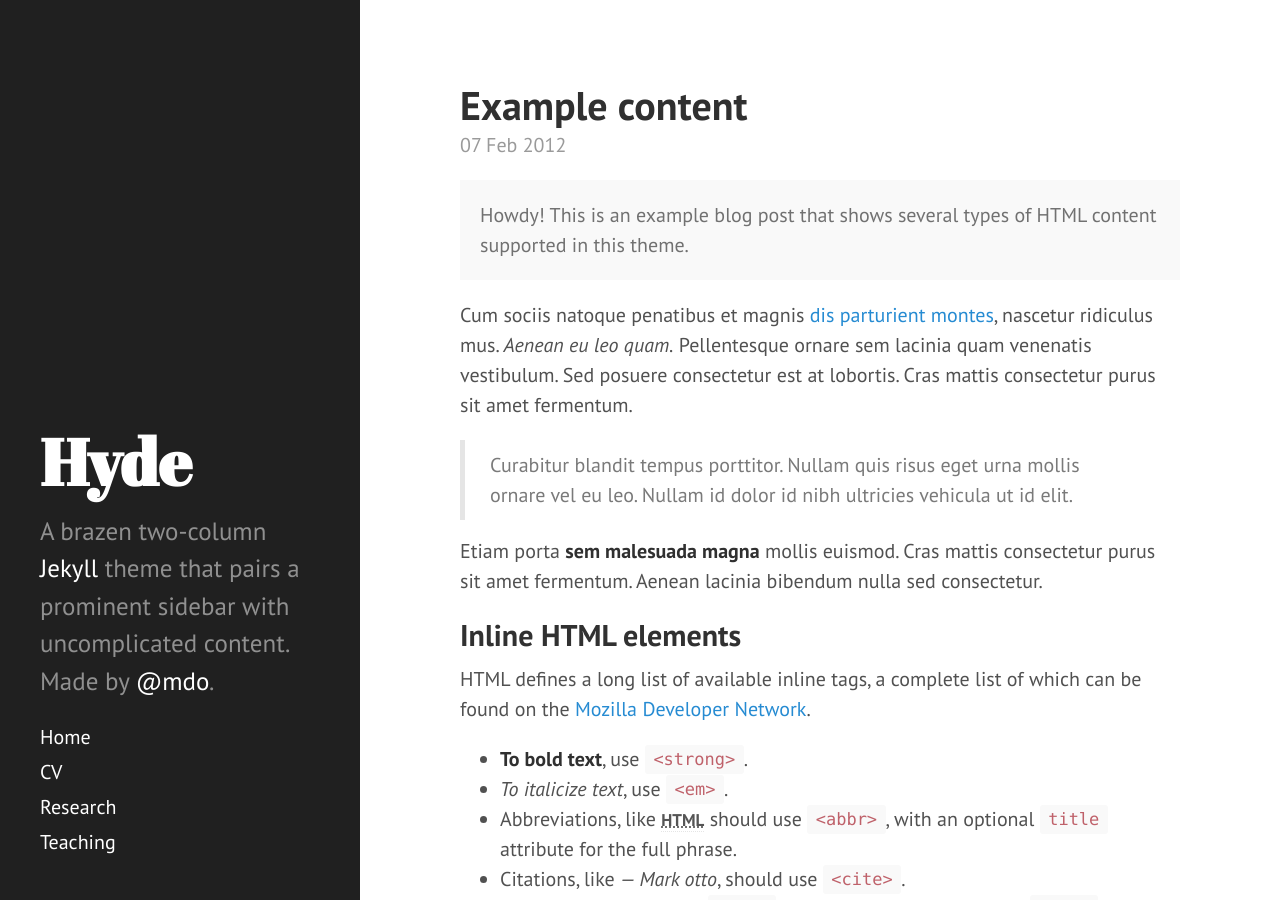
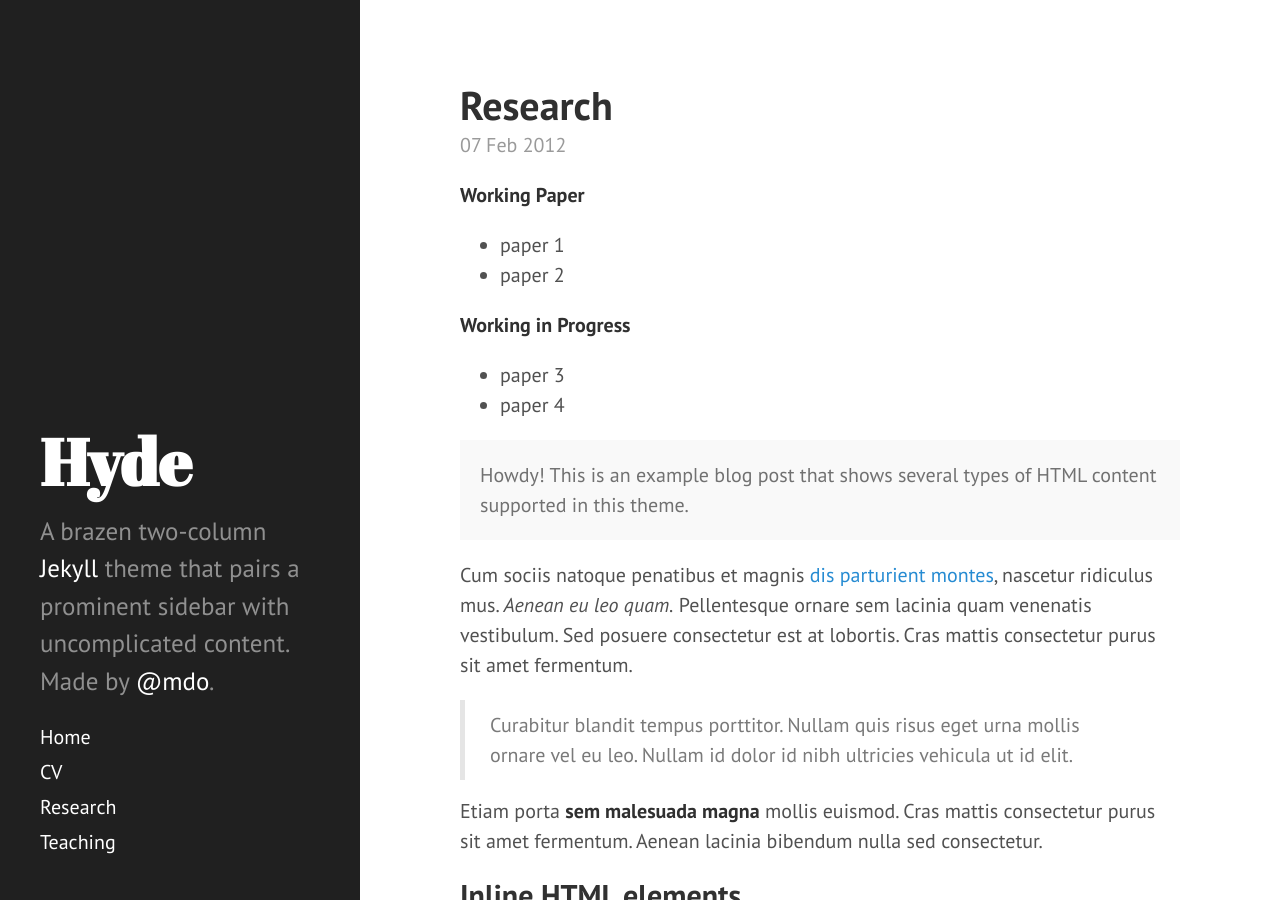
Before and after one commit to haikunzhan/research, a Jekyll site: the page built from _posts/2012-02-07-example-content.md, in a window 1280 px wide and 900 px high. Built offline with Jekyll 4.4.1, drawn with Linux system fonts in a browser that asks for light colours; Markdown is read by kramdown in place of the engine named in the settings.

Commit message:
Update 2012-02-07-example-content.md

```diff
--- a/_posts/2012-02-07-example-content.md
+++ b/_posts/2012-02-07-example-content.md
@@ -1,8 +1,15 @@
 ---
 layout: post
-title: Example content
+title: Research
 ---
 
+<strong>Working Paper</strong>
+* paper 1
+* paper 2
+
+<strong>Working in Progress</strong>
+* paper 3
+* paper 4
 
 <div class="message">
   Howdy! This is an example blog post that shows several types of HTML content supported in this theme.
```
